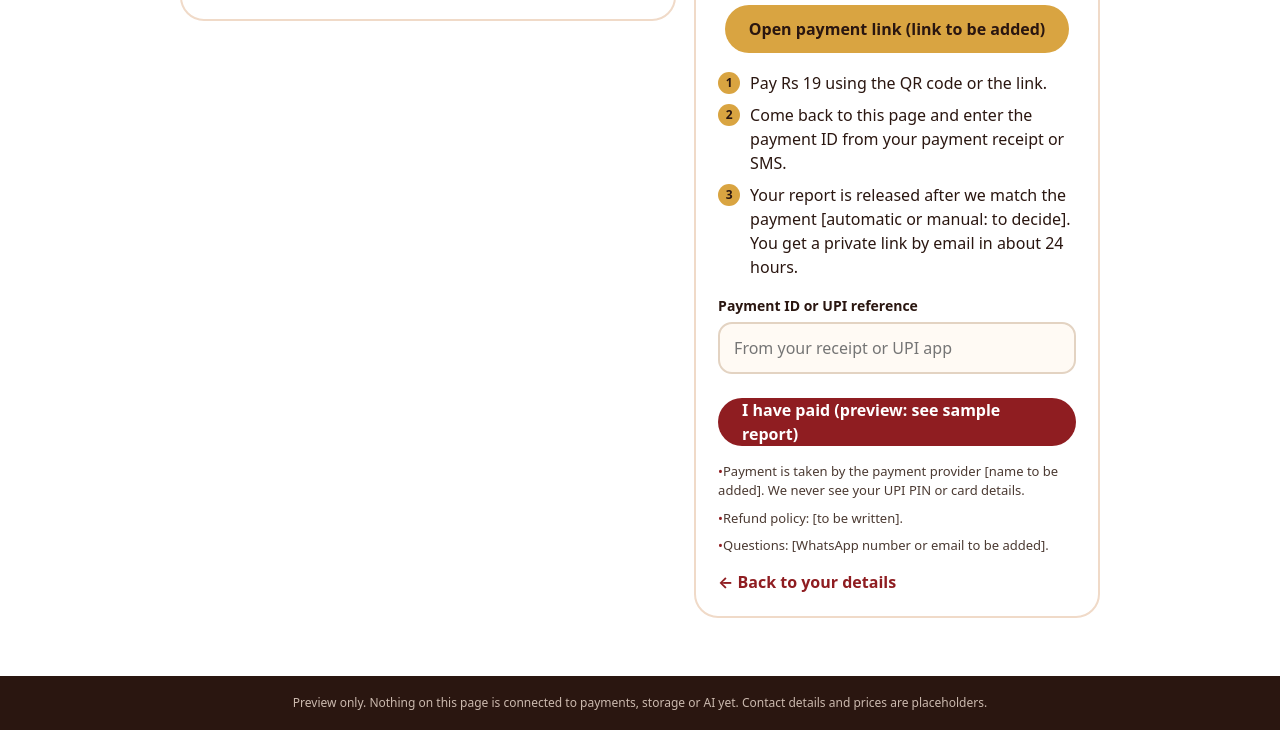
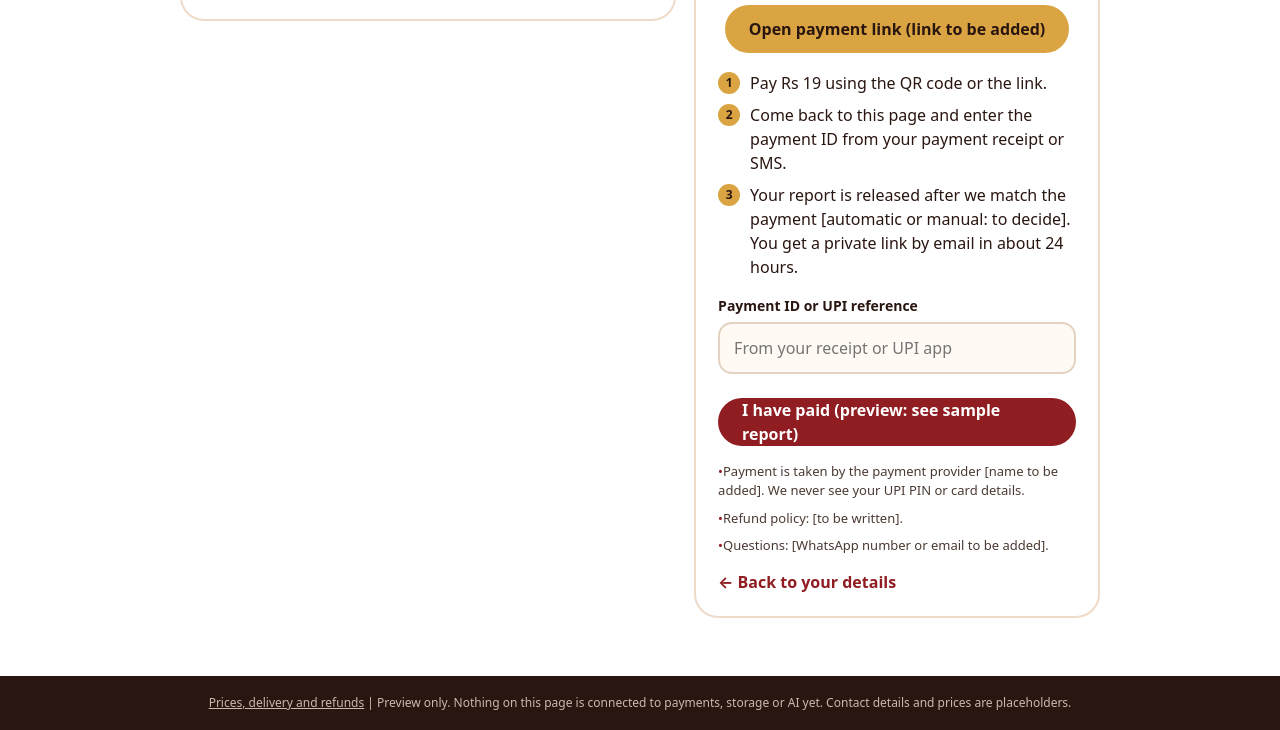
Before and after one commit to Prakruthi401/kustomer-hearvest-site, a plain HTML site: page checkout.html in a window 1280 px wide. Shown: the part 713-1443 px from the top of the page. Drawn offline with Linux system fonts and the light colour scheme.

Commit message:
Update footer with link to policies and revise text

```diff
--- a/checkout.html
+++ b/checkout.html
@@ -37,6 +37,6 @@
 </section>
 </div>
 </main>
-<footer class="foot dark-foot">Preview only. Nothing on this page is connected to payments, storage or AI yet. Contact details and prices are placeholders.</footer>
+<footer class="foot dark-foot"><a href="policies.html" style="color:inherit">Prices, delivery and refunds</a> | Preview only. Nothing on this page is connected to payments, storage or AI yet. Contact details and prices are placeholders.</footer>
 </body>
 </html>
```
